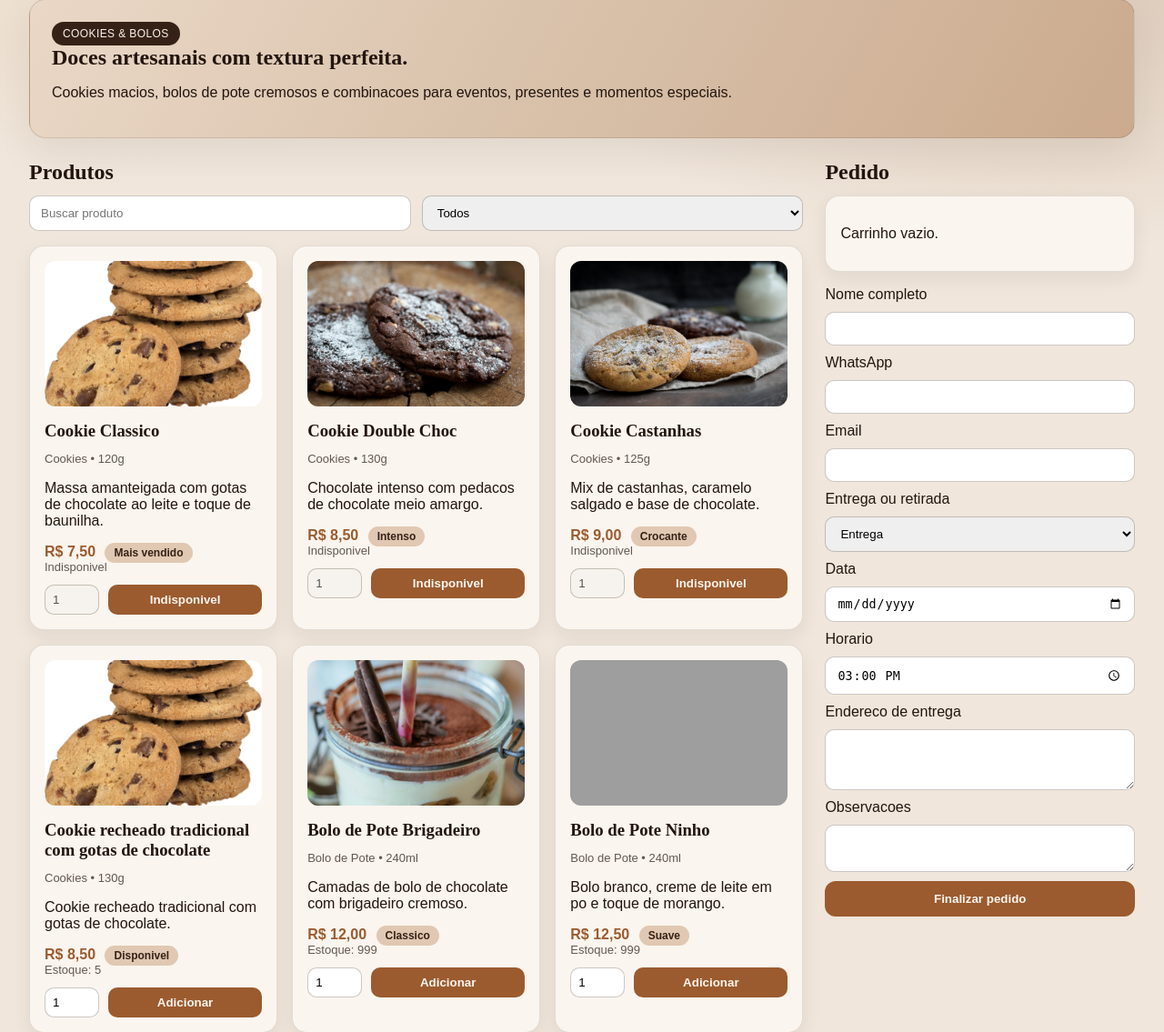
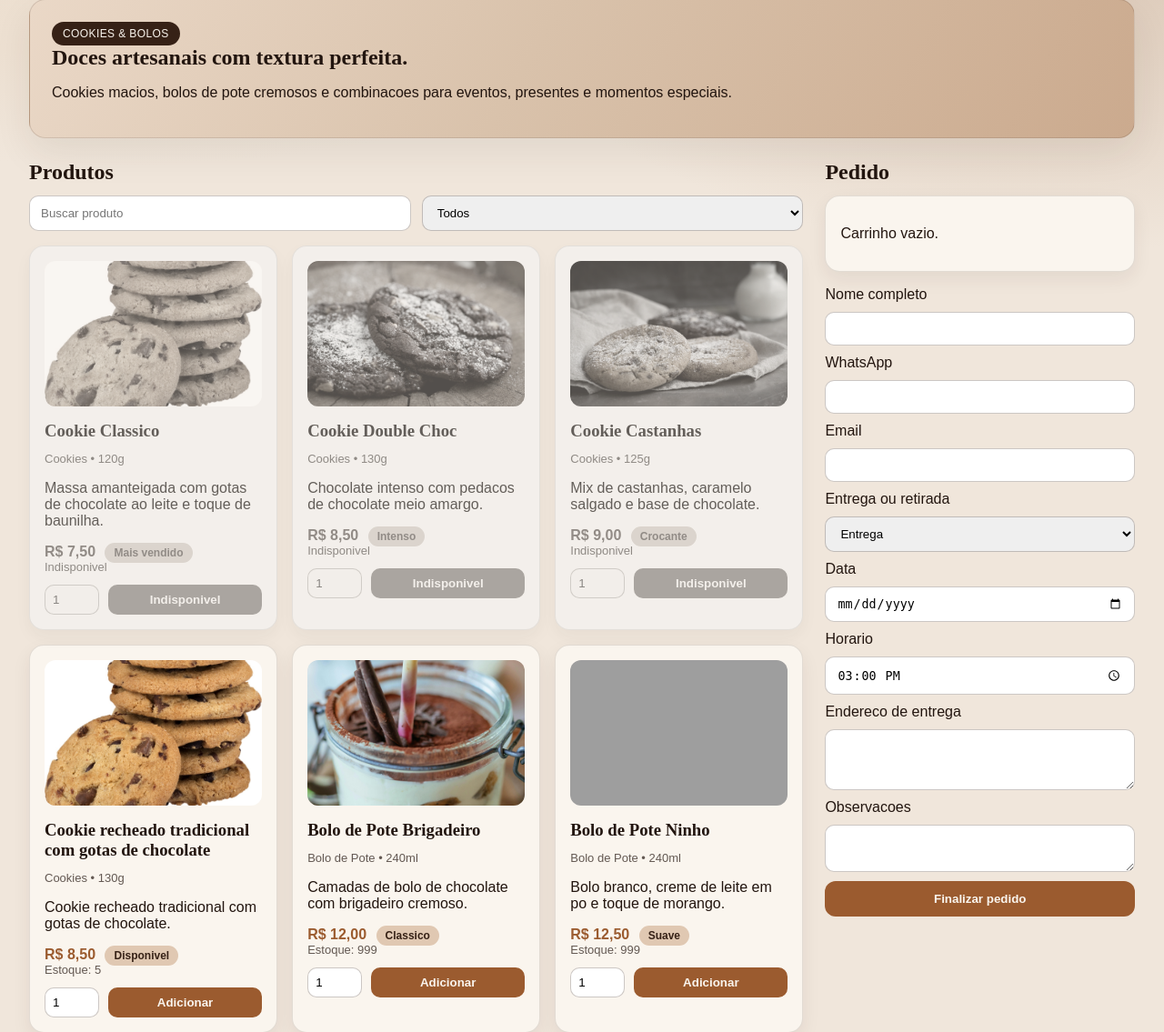
Before and after one commit to felipepereira160-a11y/CastelieCookieShop, a FastAPI app: page / in a window 1280 px wide. Shown: the part 72-1207 px from the top of the page at 91% size. Run offline with FastAPI, Linux system fonts and the light colour scheme; parts of the project's set-up code (start-up, migrations or seed data) failed here and were passed over; grey boxes are pictures that could not be loaded.

Commit message:
Gray unavailable cards and polish admin login

```diff
--- a/fastapi_app/static/app.js
+++ b/fastapi_app/static/app.js
@@ -62,13 +62,13 @@ function renderProducts() {
     .filter((p) => (p.name + ' ' + p.description).toLowerCase().includes(query))
     .forEach((p) => {
       const card = document.createElement('div');
-      card.className = 'card product-card';
+      const disabled = !p.available || (p.stock ?? 0) <= 0;
+      card.className = `card product-card${disabled ? ' unavailable' : ''}`;
 
       const img = buildImageTag(p.id, p.name);
       card.appendChild(img);
 
       const stockInfo = p.available ? `Estoque: ${p.stock ?? 0}` : 'Indisponivel';
-      const disabled = !p.available || (p.stock ?? 0) <= 0;
 
       card.insertAdjacentHTML(
         'beforeend',
--- a/fastapi_app/static/styles.css
+++ b/fastapi_app/static/styles.css
@@ -156,6 +156,21 @@ h1, h2, h3 {
   cursor: pointer;
 }
 
+.product-card.unavailable {
+  filter: grayscale(0.8);
+  opacity: 0.65;
+}
+
+.product-card.unavailable .badge,
+.product-card.unavailable .price {
+  color: #6b5a4f;
+}
+
+.product-card.unavailable button {
+  background: #8c8278;
+  cursor: not-allowed;
+}
+
 .order .form {
   margin-top: 16px;
   display: grid;
@@ -211,7 +226,8 @@ h1, h2, h3 {
 }
 
 .admin-card input,
-.admin-card textarea {
+.admin-card textarea,
+.admin-card select {
   width: 100%;
   margin-bottom: 6px;
 }
--- a/fastapi_app/templates/admin_login.html
+++ b/fastapi_app/templates/admin_login.html
@@ -17,7 +17,8 @@
     <main class="layout" style="grid-template-columns: 1fr;">
       <section class="products">
         <h2>Login Admin</h2>
-        <form method="post" action="/admin/login" class="form" style="max-width: 420px;">
+        <div class="card" style="max-width: 420px;">
+          <form method="post" action="/admin/login" class="form">
             <label>Usuario</label>
             <input name="username" required />
 
@@ -29,6 +30,7 @@
             <div id="order-status" class="error">{{ message }}</div>
             {% endif %}
           </form>
+        </div>
       </section>
     </main>
   </body>
```
Lines whose indentation alone changed are shown as unchanged.
